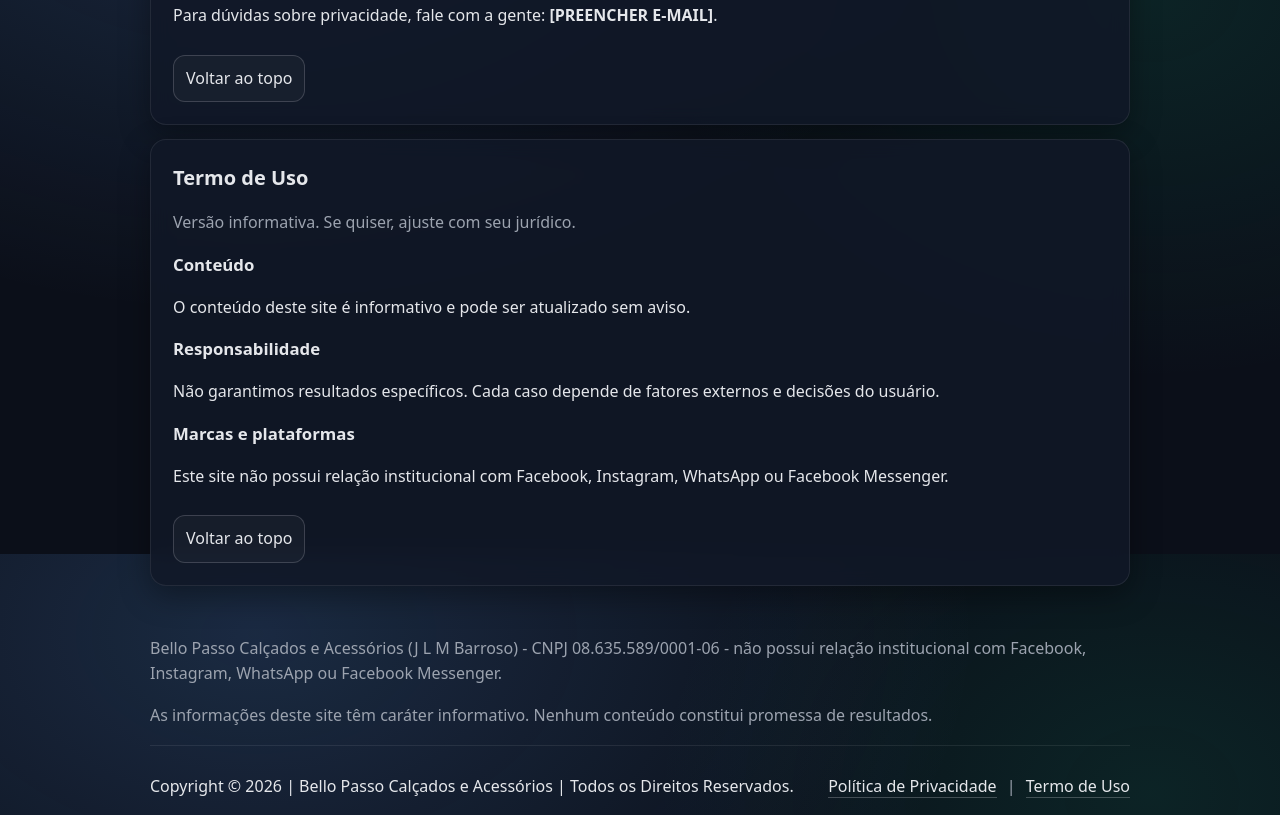
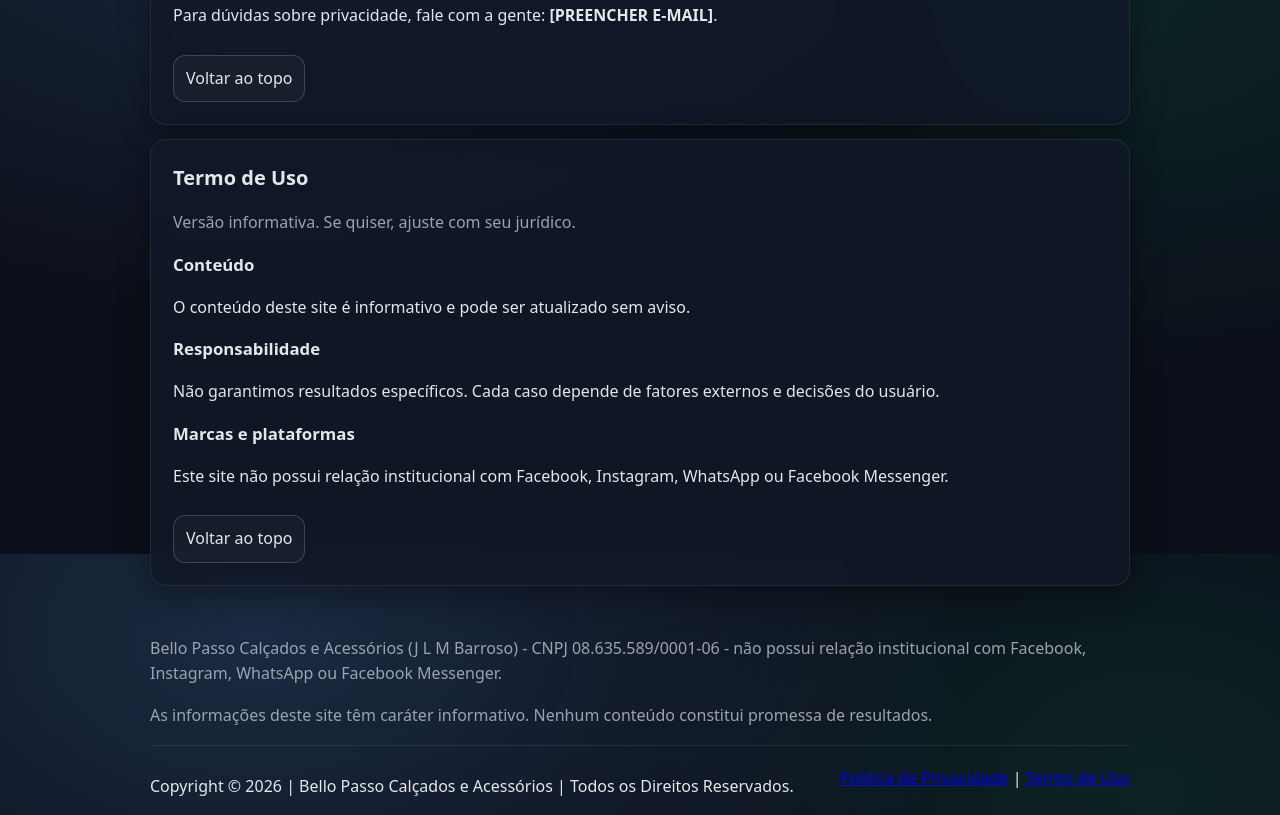
Before and after one commit to Felipesoletti/bellopasso, a plain HTML site: page index.html in a window 1280 px wide. Shown: the part 2646-3461 px from the top of the page. Drawn offline with Linux system fonts and the light colour scheme.

Commit message:
Update index.html

```diff
--- a/index.html
+++ b/index.html
@@ -363,10 +363,10 @@
 
       <div class="footerbar">
         <p>Copyright © <span id="year"></span> | Bello Passo Calçados e Acessórios | Todos os Direitos Reservados.</p>
-        <p class="links">
-          <a href="politica-privacidade.html">Política de Privacidade</a>
-          <span class="sep">|</span>
-          <a href="termos-uso.html">Termo de Uso</a>
+             <footer>
+           <div class="footer-links">
+    <a href="politica-privacidade.html">Política de Privacidade</a> |
+    <a href="termos-uso.html">Termo de Uso</a>
         </p>
       </div>
     </footer>
```
